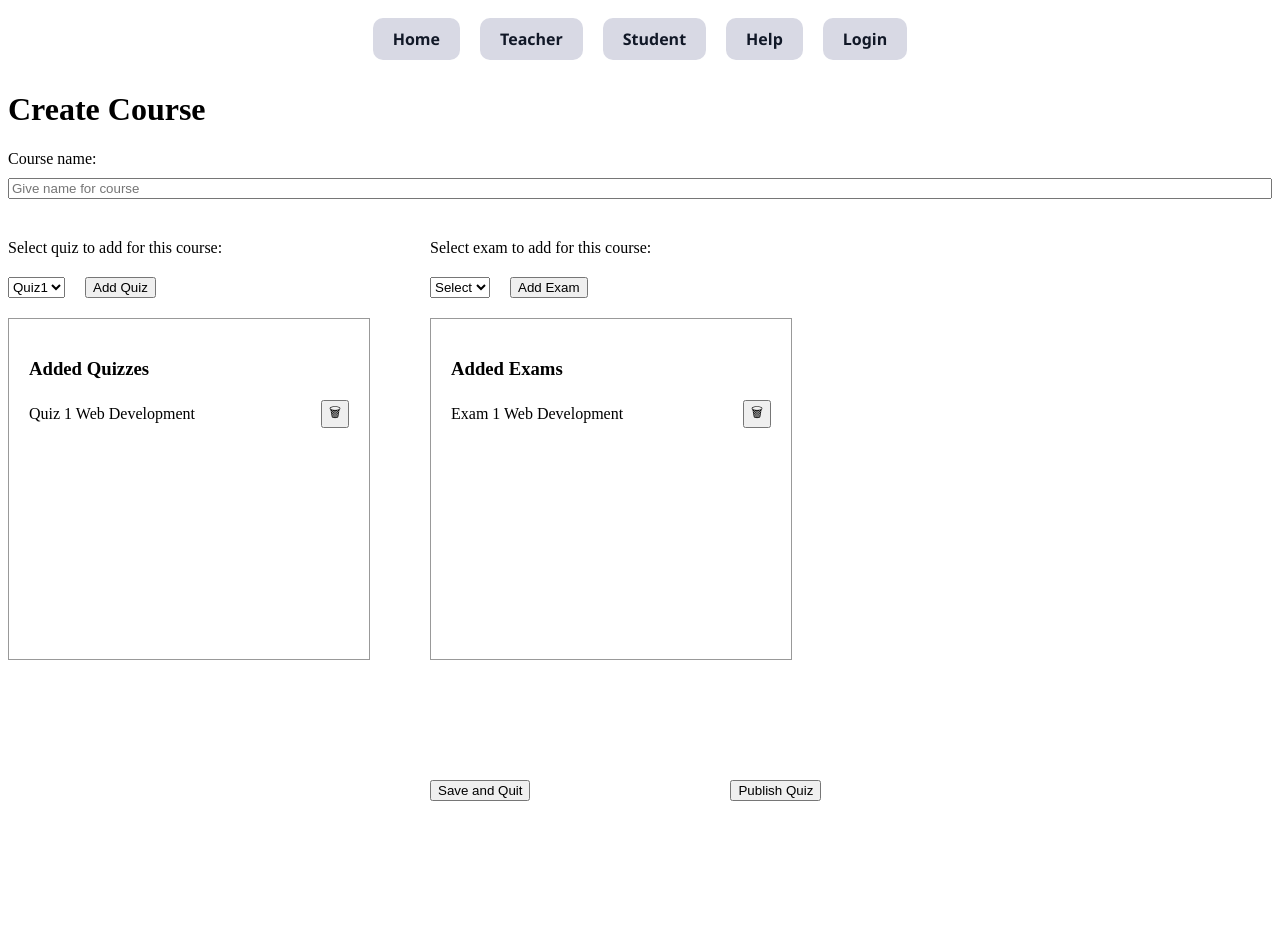
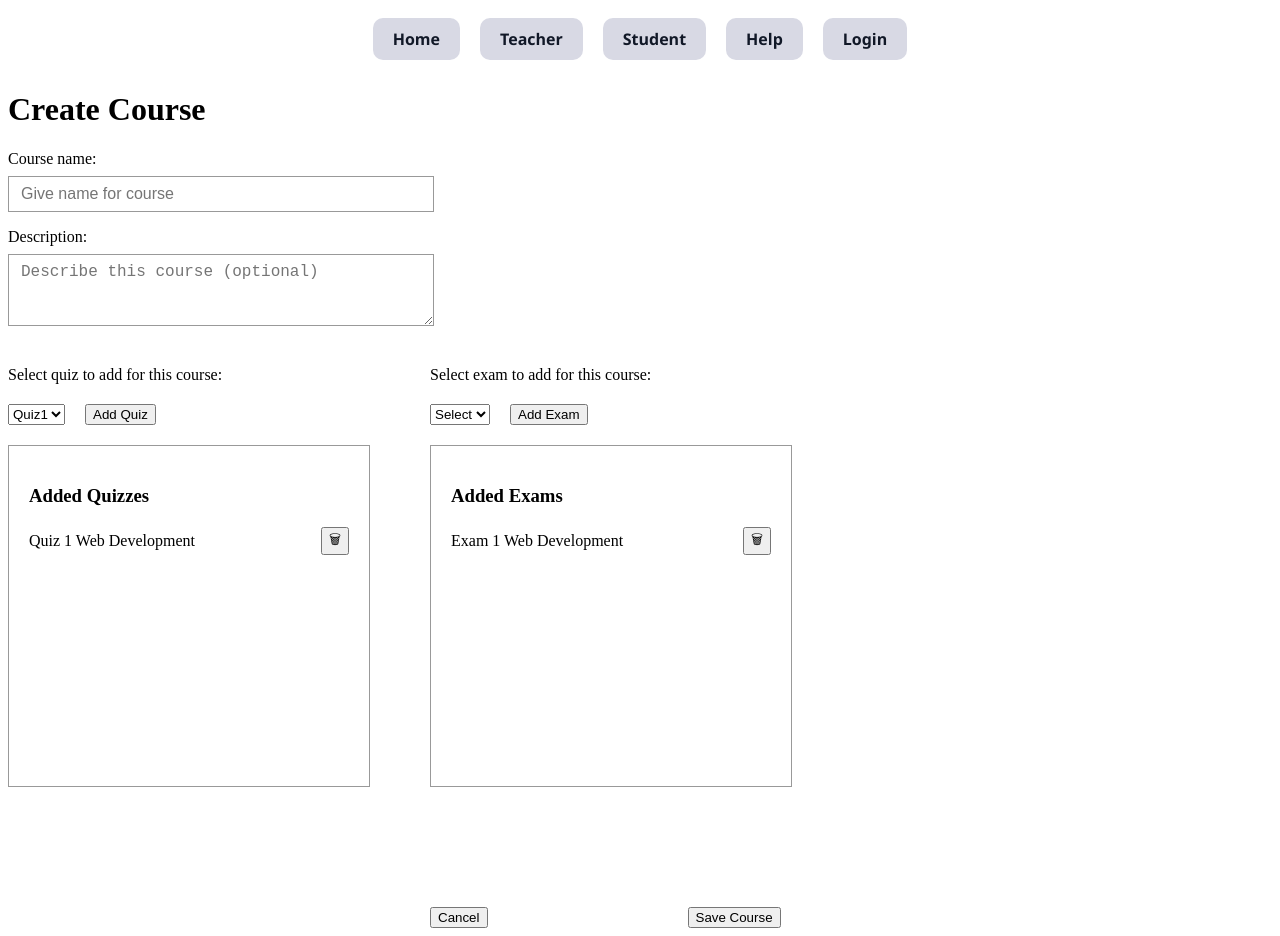
Before and after one commit to summer-group5/ai-exam-platform, a React app in the folder frontend/: page /create-course in a window 1280 px wide. Before the commit the page ends 809 px from the top, so only its background shows below. Built offline with nearby package versions, Linux system fonts and the light colour scheme; no server answers; the database is empty; the HTML template or start-up script is replaced by a standard one.

Commit message:
feat: connect create corse form to suapabase

```diff
--- a/frontend/src/pages/Createcoursepage.css
+++ b/frontend/src/pages/Createcoursepage.css
@@ -29,3 +29,23 @@
   align-items: center;
   margin-top: 20px;
 }
+
+.form-group {
+  display: flex;
+  flex-direction: column;
+  gap: 8px;
+  margin-bottom: 16px;
+}
+
+.form-group input,
+.form-group textarea {
+  padding: 8px 12px;
+  border: 1px solid #999;
+  font-size: 1rem;
+  width: 400px;
+}
+
+.form-error {
+  color: #dc2626;
+  margin-bottom: 12px;
+}
--- a/frontend/src/pages/Createcoursepage.jsx
+++ b/frontend/src/pages/Createcoursepage.jsx
@@ -1,8 +1,33 @@
-import React from 'react'
+import React, { useState } from 'react'
+import { useNavigate } from 'react-router-dom'
 import Topnav from '../components/topnav/Topnav'
+import { createCourse } from '../services/courseService'
 import './Createcoursepage.css'
 
 export default function Createcoursepage() {
+  const [title, setTitle] = useState('')
+  const [description, setDescription] = useState('')
+  const [loading, setLoading] = useState(false)
+  const [error, setError] = useState(null)
+  const navigate = useNavigate()
+
+  async function handleSubmit(e) {
+    e.preventDefault()
+    if (!title.trim()) {
+      setError('Course name is required.')
+      return
+    }
+    setLoading(true)
+    setError(null)
+    try {
+      await createCourse({ title: title.trim(), description: description.trim() })
+      navigate('/my-courses')
+    } catch (err) {
+      setError(err.message)
+    } finally {
+      setLoading(false)
+    }
+  }
 
   return (
     <>
@@ -12,16 +37,29 @@ export default function Createcoursepage() {
 
         <h1>Create Course</h1>
 
+        <form onSubmit={handleSubmit}>
+
           <div className="form-group">
-
             <label>Course name:</label>
-
             <input
               type="text"
               placeholder='Give name for course'
+              value={title}
+              onChange={e => setTitle(e.target.value)}
             />
+          </div>
 
+          <div className="form-group">
+            <label>Description:</label>
+            <textarea
+              placeholder='Describe this course (optional)'
+              value={description}
+              onChange={e => setDescription(e.target.value)}
+              rows={3}
+            />
           </div>
+
+          {error && <p className="form-error">{error}</p>}
 
           <div className="selection-row">
 
@@ -51,7 +89,7 @@ export default function Createcoursepage() {
 
                 <div className="item-row">
                   <span>Quiz 1 Web Development</span>
-                <button>🗑</button>
+                  <button type="button">🗑</button>
                 </div>
 
               </div>
@@ -70,7 +108,7 @@ export default function Createcoursepage() {
                   <option>Select</option>
                 </select>
 
-              <button>
+                <button type="button">
                   Add Exam
                 </button>
 
@@ -82,16 +120,18 @@ export default function Createcoursepage() {
 
                 <div className="item-row">
                   <span>Exam 1 Web Development</span>
-                <button>🗑</button>
+                  <button type="button">🗑</button>
                 </div>
 
               </div>
 
               <div className='save-exam'>
 
-<button>Save and Quit</button>
+                <button type="button" onClick={() => navigate('/my-courses')}>Cancel</button>
 
-<button>Publish Quiz</button>
+                <button type="submit" disabled={loading}>
+                  {loading ? 'Saving...' : 'Save Course'}
+                </button>
 
               </div>
 
@@ -99,6 +139,8 @@ export default function Createcoursepage() {
 
           </div>
 
+        </form>
+
       </div>
     </>
   )
```
Also changed, not shown: 1 other file (tests, documents, lock files or other folders). Lines whose indentation alone changed are shown as unchanged.
